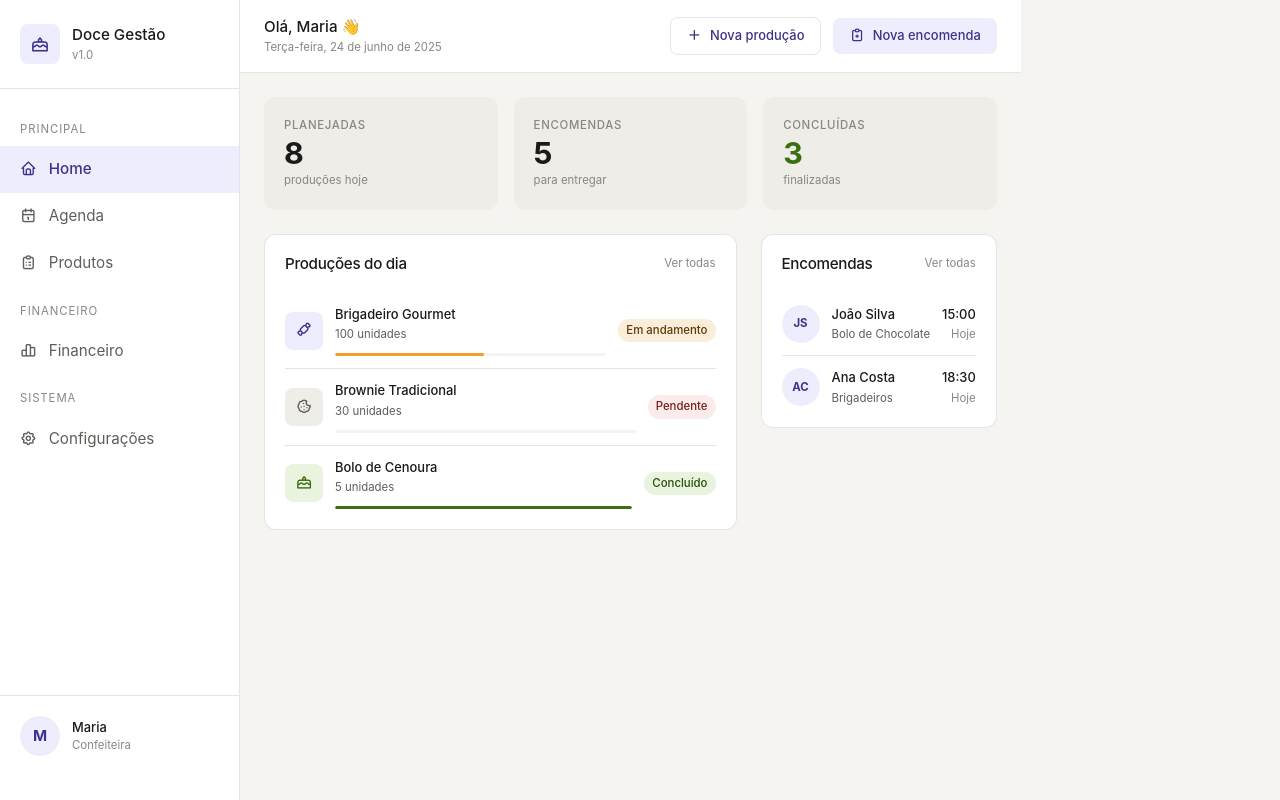
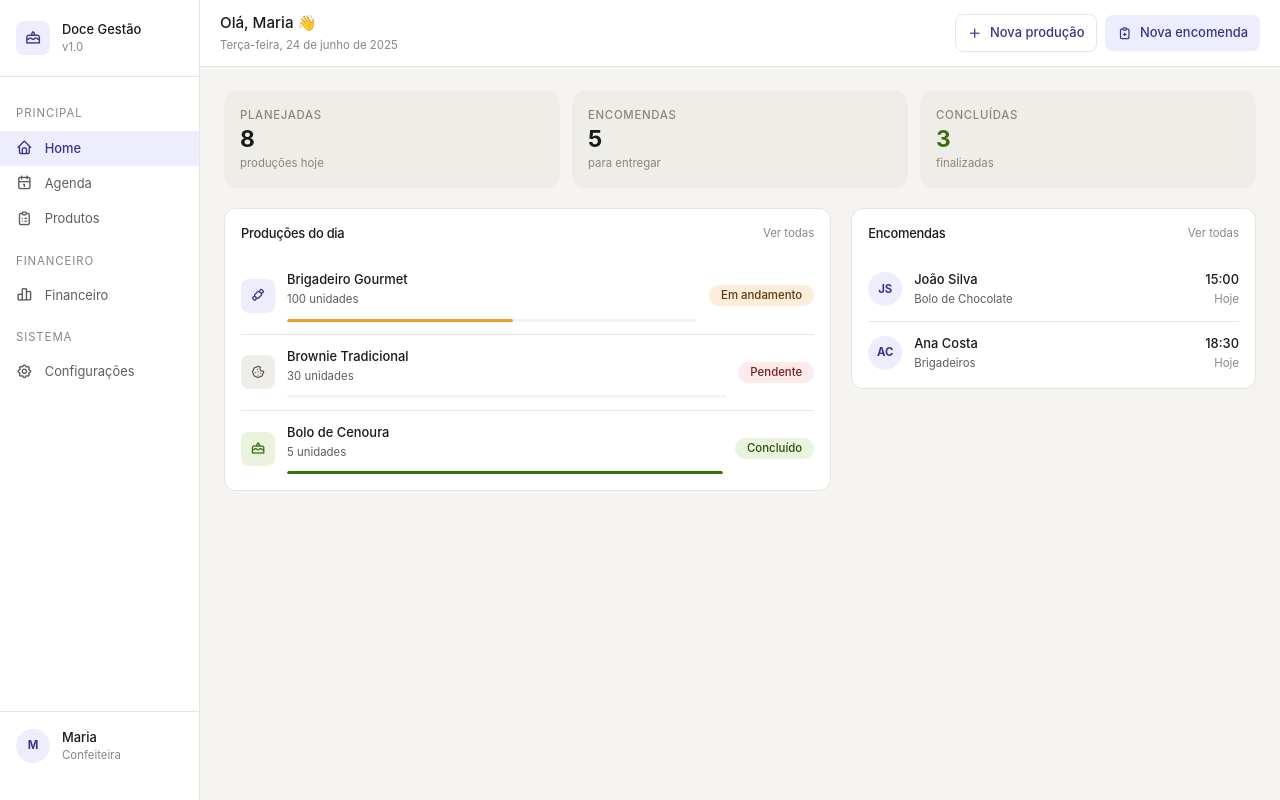
Before and after one commit to AleRicDev/AgendaConfeitaria, a plain HTML site: page index.html in a window 1280 px wide. Drawn offline with Linux system fonts and the light colour scheme; a script that the page names is missing.

Commit message:
style: adjust layout for better screen fit

```diff
--- a/src/css/cards.css
+++ b/src/css/cards.css
@@ -5,9 +5,9 @@
 .stats-grid {
   display: grid;
   grid-template-columns: repeat(3, 1fr);
-  gap: var(--space-4);
+  gap: var(--space-3);
 
-  margin-bottom: var(--space-6);
+  margin-bottom: var(--space-5);
 }
 
 .stat-card {
@@ -15,7 +15,7 @@
   flex-direction: column;
   gap: var(--space-1);
 
-  padding: var(--space-5);
+  padding: var(--space-4);
 
   background: var(--surface-soft);
   border-radius: var(--radius-lg);
@@ -30,7 +30,7 @@
 }
 
 .stat-value {
-  font-size: var(--fs-2xl);
+  font-size: var(--fs-xl);
   font-weight: var(--fw-bold);
   color: var(--text-primary);
   line-height: 1;
@@ -53,7 +53,7 @@
   background: var(--surface);
   border: 1px solid var(--border);
   border-radius: var(--radius-lg);
-  padding: var(--space-5);
+  padding: var(--space-4);
 }
 
 .card-header {
@@ -61,11 +61,11 @@
   align-items: center;
   justify-content: space-between;
 
-  margin-bottom: var(--space-5);
+  margin-bottom: var(--space-4);
 }
 
 .card-title {
-  font-size: var(--fs-md);
+  font-size: var(--fs-sm);
   font-weight: var(--fw-medium);
   color: var(--text-primary);
 }
@@ -108,8 +108,8 @@
 ================================ */
 
 .item-icon {
-  width: 38px;
-  height: 38px;
+  width: 34px;
+  height: 34px;
   flex-shrink: 0;
 
   display: flex;
@@ -117,7 +117,7 @@
   justify-content: center;
 
   border-radius: var(--radius-md);
-  font-size: 1.1rem;
+  font-size: 1rem;
 }
 
 .icon-purple { background: var(--brand-soft);   color: var(--brand-primary); }
@@ -186,7 +186,7 @@
   display: inline-flex;
   align-items: center;
 
-  padding: 3px var(--space-2);
+  padding: 2px var(--space-3);
 
   font-size: var(--fs-xs);
   font-weight: var(--fw-medium);
@@ -206,8 +206,8 @@
 ================================ */
 
 .avatar {
-  width: 38px;
-  height: 38px;
+  width: 34px;
+  height: 34px;
   flex-shrink: 0;
 
   border-radius: 50%;
--- a/src/css/layout.css
+++ b/src/css/layout.css
@@ -4,8 +4,10 @@
 
 .app-shell {
   display: flex;
-  min-height: 100vh;
+  height: 100vh;
+  overflow: hidden;
   background: var(--bg);
+  align-items: stretch;
 }
 
 /* ================================
@@ -13,8 +15,8 @@
 ================================ */
 
 .sidebar {
-  width: 220px;
-  min-width: 220px;
+  width: 200px;
+  min-width: 200px;
   display: flex;
   flex-direction: column;
   background: var(--surface);
@@ -25,7 +27,7 @@
    MAIN AREA
 ================================ */
 
-.main {
+.main-layout {
   flex: 1;
   display: flex;
   flex-direction: column;
@@ -49,8 +51,8 @@
 
 .grid {
   display: grid;
-  grid-template-columns: 2fr 1fr;
-  gap: var(--space-6);
+  grid-template-columns: 1.2fr 0.8fr;
+  gap: var(--space-5);
   align-items: start;
 }
 
@@ -66,22 +68,14 @@
 }
 
 /* ================================
-SCROLL BEHAVIOR (MAIN AREA)
+   SCROLL BEHAVIOR (CONTENT AREA)
 ================================ */
 
-.main::-webkit-scrollbar {
+.content::-webkit-scrollbar {
   width: 6px;
 }
 
-.main::-webkit-scrollbar-thumb {
+.content::-webkit-scrollbar-thumb {
   background: var(--border);
   border-radius: var(--radius-full);
 }
-
-/* ================================
-AJUSTE DE ALTURA INTERNA
-================================ */
-
-.app-shell {
-  align-items: stretch;
-}
--- a/src/css/sidebar.css
+++ b/src/css/sidebar.css
@@ -3,8 +3,8 @@
 ================================ */
 
 .sidebar {
-  width: 240px;
-  min-width: 240px;
+  width: 200px;
+  min-width: 200px;
 
   background: var(--surface);
 
@@ -13,7 +13,7 @@
   display: flex;
   flex-direction: column;
 
-  padding: var(--space-6) 0;
+  padding: var(--space-5) 0;
 }
 
 /* ================================
@@ -25,14 +25,14 @@
   align-items: center;
   gap: var(--space-3);
 
-  padding: 0 var(--space-5) var(--space-6);
+  padding: 0 var(--space-4) var(--space-5);
 
   border-bottom: 1px solid var(--border);
 }
 
 .sidebar-brand-icon {
-  width: 40px;
-  height: 40px;
+  width: 34px;
+  height: 34px;
 
   display: flex;
   align-items: center;
@@ -41,10 +41,10 @@
   border-radius: var(--radius-md);
 
   background: var(--brand-soft);
-
   color: var(--brand-primary);
 
-  font-size: 1.25rem;
+  font-size: 1.1rem;
+  flex-shrink: 0;
 }
 
 .sidebar-brand-text {
@@ -53,6 +53,7 @@
 }
 
 .sidebar-title {
+  font-size: var(--fs-sm);
   font-weight: var(--fw-medium);
   color: var(--text-primary);
 }
@@ -70,7 +71,7 @@
   display: flex;
   flex-direction: column;
 
-  padding-top: var(--space-4);
+  padding-top: var(--space-3);
 }
 
 .nav-label {
@@ -81,7 +82,7 @@
 
   color: var(--text-muted);
 
-  padding: var(--space-4) var(--space-5) var(--space-2);
+  padding: var(--space-4) var(--space-4) var(--space-2);
 }
 
 .nav-item {
@@ -89,8 +90,9 @@
   align-items: center;
   gap: var(--space-3);
 
-  padding: var(--space-3) var(--space-5);
+  padding: var(--space-2) var(--space-4);
 
+  font-size: var(--fs-sm);
   color: var(--text-secondary);
 
   transition: var(--transition-fast);
@@ -102,13 +104,12 @@
 
 .nav-item:hover {
   background: var(--bg);
+  color: var(--text-primary);
 }
 
 .nav-item.is-active {
   background: var(--brand-soft);
-
   color: var(--brand-primary);
-
   font-weight: var(--fw-medium);
 }
 
@@ -119,7 +120,7 @@
 .sidebar-footer {
   margin-top: auto;
 
-  padding: var(--space-5);
+  padding: var(--space-4);
 
   border-top: 1px solid var(--border);
 }
@@ -135,8 +136,8 @@
 }
 
 .user-avatar {
-  width: 40px;
-  height: 40px;
+  width: 34px;
+  height: 34px;
 
   border-radius: 50%;
 
@@ -147,7 +148,10 @@
   background: var(--brand-soft);
   color: var(--brand-primary);
 
+  font-size: var(--fs-xs);
   font-weight: var(--fw-bold);
+
+  flex-shrink: 0;
 }
 
 .user-info {
@@ -158,12 +162,10 @@
 .user-name {
   font-size: var(--fs-sm);
   font-weight: var(--fw-medium);
-
   color: var(--text-primary);
 }
 
 .user-role {
   font-size: var(--fs-xs);
-
   color: var(--text-muted);
 }
--- a/src/css/topbar.css
+++ b/src/css/topbar.css
@@ -7,7 +7,7 @@
   align-items: center;
   justify-content: space-between;
 
-  padding: var(--space-4) var(--space-6);
+  padding: var(--space-3) var(--space-5);
 
   background: var(--surface);
   border-bottom: 1px solid var(--border);
@@ -25,6 +25,12 @@
   display: flex;
   align-items: center;
   gap: var(--space-3);
+}
+
+.topbar-text {
+  display: flex;
+  flex-direction: column;
+  gap: 2px;
 }
 
 .topbar-greeting {
@@ -48,15 +54,15 @@
   align-items: center;
   justify-content: center;
 
-  width: 36px;
-  height: 36px;
+  width: 34px;
+  height: 34px;
 
   background: none;
   border: none;
   border-radius: var(--radius-md);
 
   color: var(--text-secondary);
-  font-size: 1.25rem;
+  font-size: 1.2rem;
 
   transition: var(--transition-fast);
 }
@@ -73,7 +79,7 @@
 .topbar-actions {
   display: flex;
   align-items: center;
-  gap: var(--space-3);
+  gap: var(--space-2);
 }
 
 /* ================================
@@ -85,7 +91,7 @@
   align-items: center;
   gap: var(--space-2);
 
-  padding: var(--space-2) var(--space-4);
+  padding: var(--space-2) var(--space-3);
 
   font-size: var(--fs-sm);
   font-weight: var(--fw-medium);
@@ -98,7 +104,7 @@
 }
 
 .btn i {
-  font-size: 1rem;
+  font-size: 0.95rem;
 }
 
 .btn-outline {
```
Lines whose indentation alone changed are shown as unchanged.
